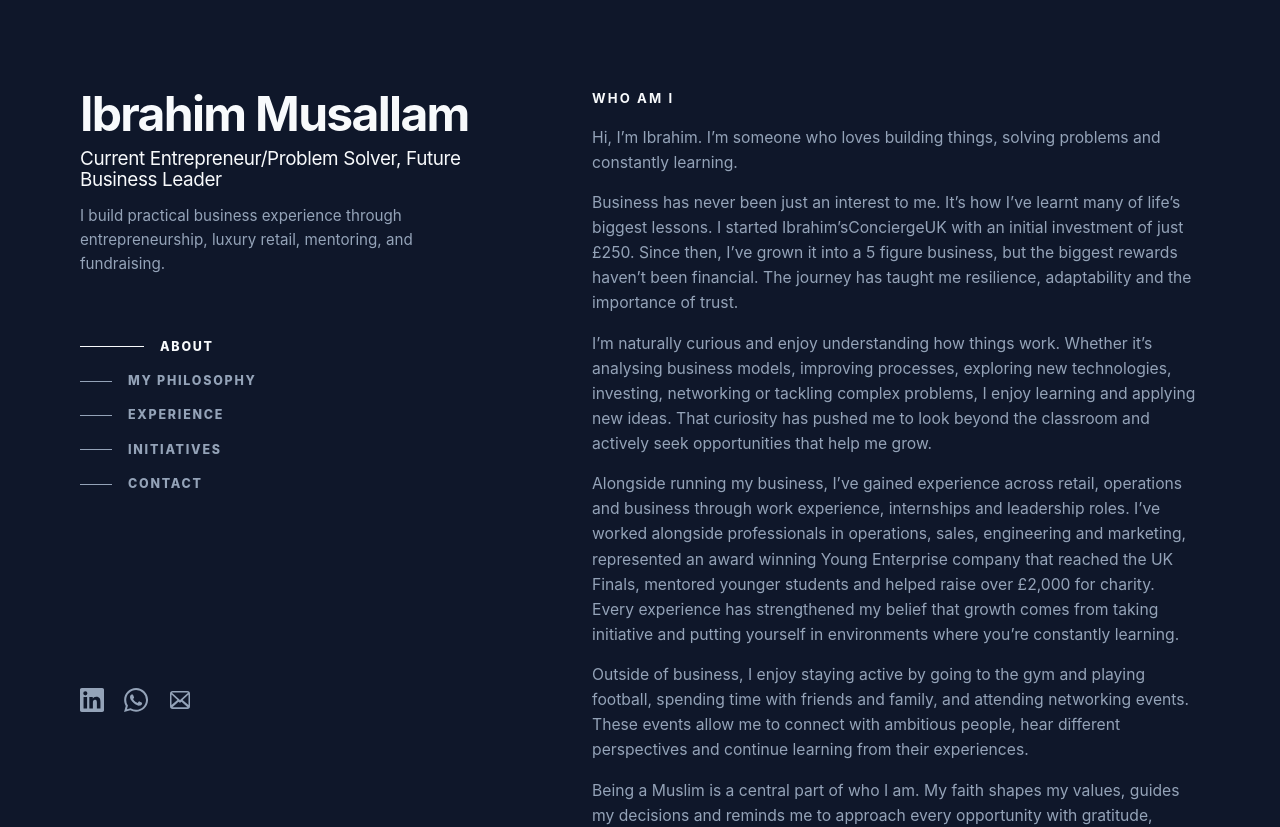
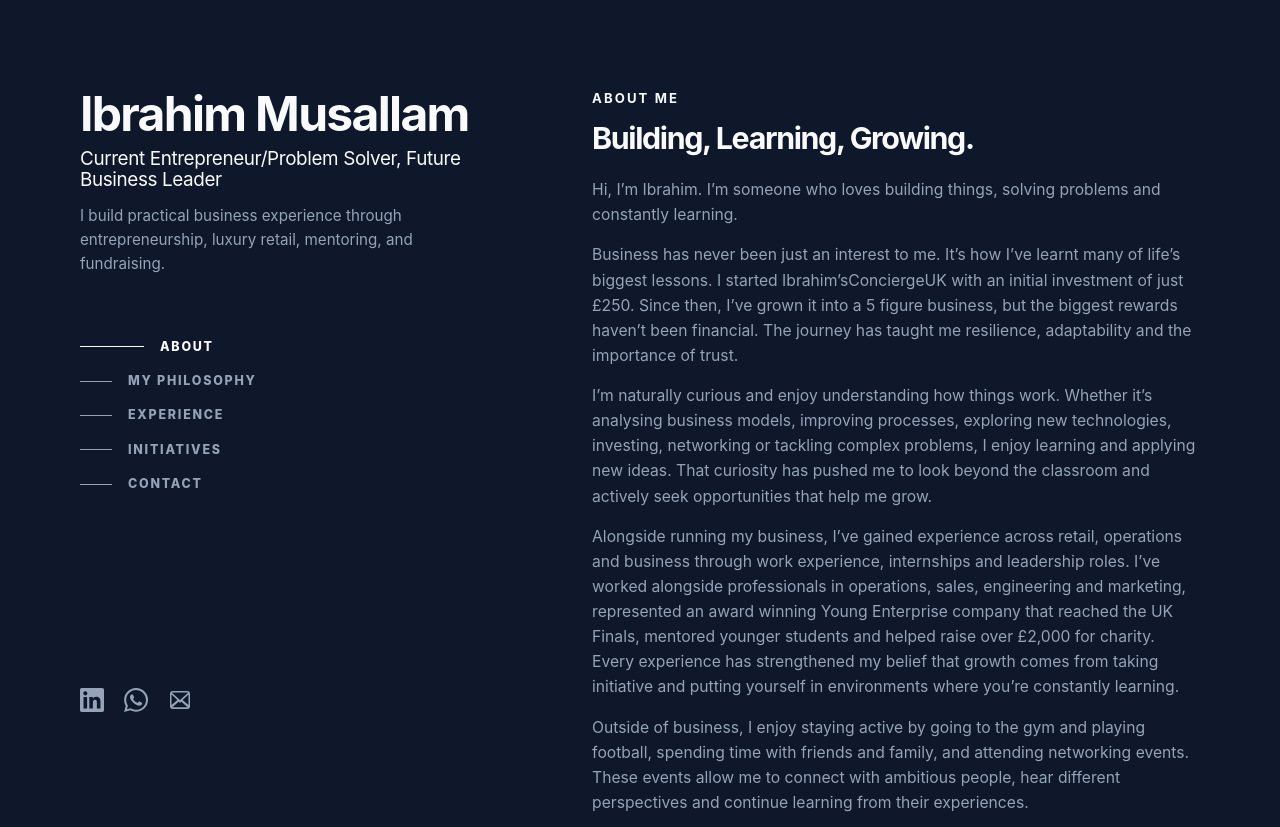
Before and after one commit to ibrahimmusallam10/Ibrahim-sConciergeUK, a React (Vite) app: page / in a window 1280 px wide. Shown: the top 827 px of the page. Built offline with nearby package versions, Linux system fonts and the light colour scheme.

Commit message:
Preview about heading

```diff
--- a/src/App.tsx
+++ b/src/App.tsx
@@ -182,7 +182,8 @@ export default function App() {
 
       <section className="content">
         <section id="about" className="section-block">
-          <h2>Who Am I</h2>
+          <h2>About Me</h2>
+          <p className="about-statement">Building, Learning, Growing.</p>
           <div className="copy">
             <p>
               Hi, I’m Ibrahim. I’m someone who loves building things, solving problems and constantly learning.
--- a/src/styles.css
+++ b/src/styles.css
@@ -194,6 +194,15 @@ h3 {
 .copy {
   color: var(--muted);
   font-size: 0.98rem;
+}
+
+.about-statement {
+  margin: -0.25rem 0 1.35rem;
+  color: var(--heading);
+  font-size: clamp(1.45rem, 3vw, 1.9rem);
+  font-weight: 650;
+  line-height: 1.15;
+  letter-spacing: -0.045em;
 }
 
 .copy p,
```
